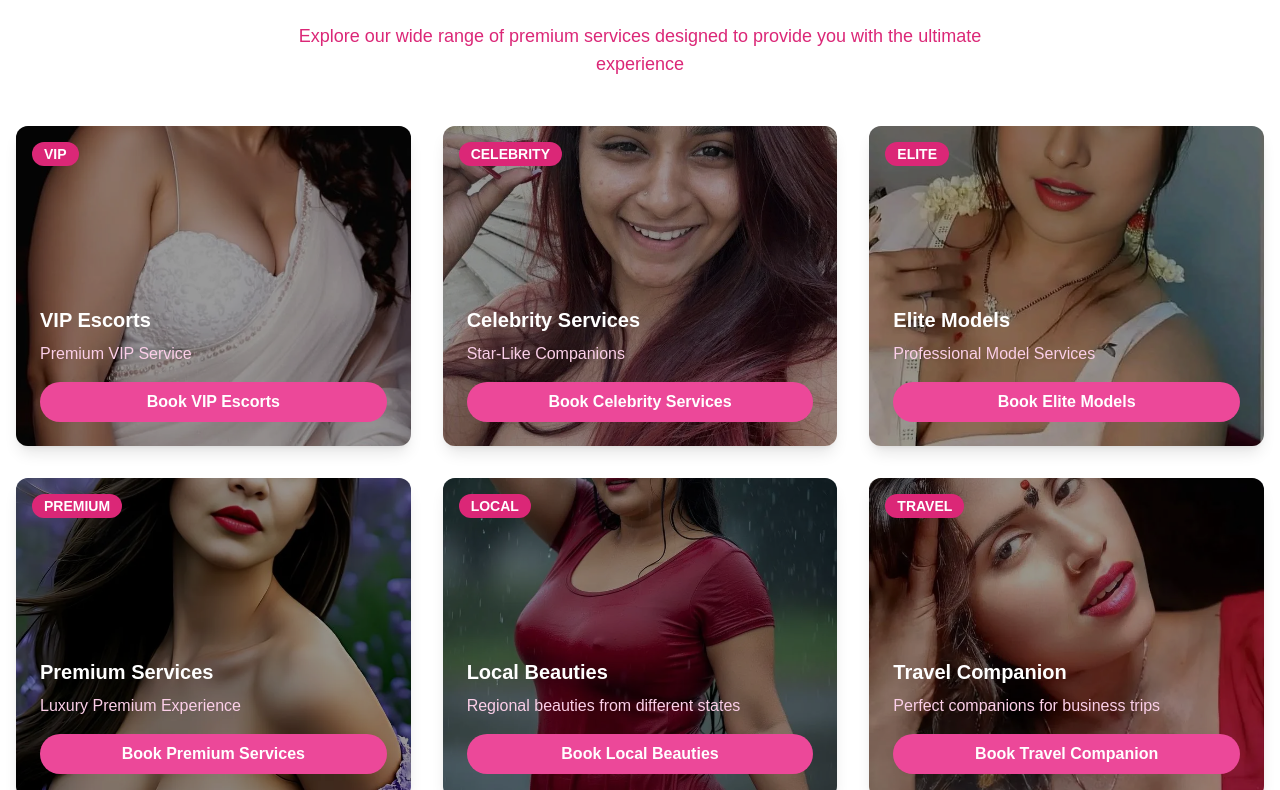
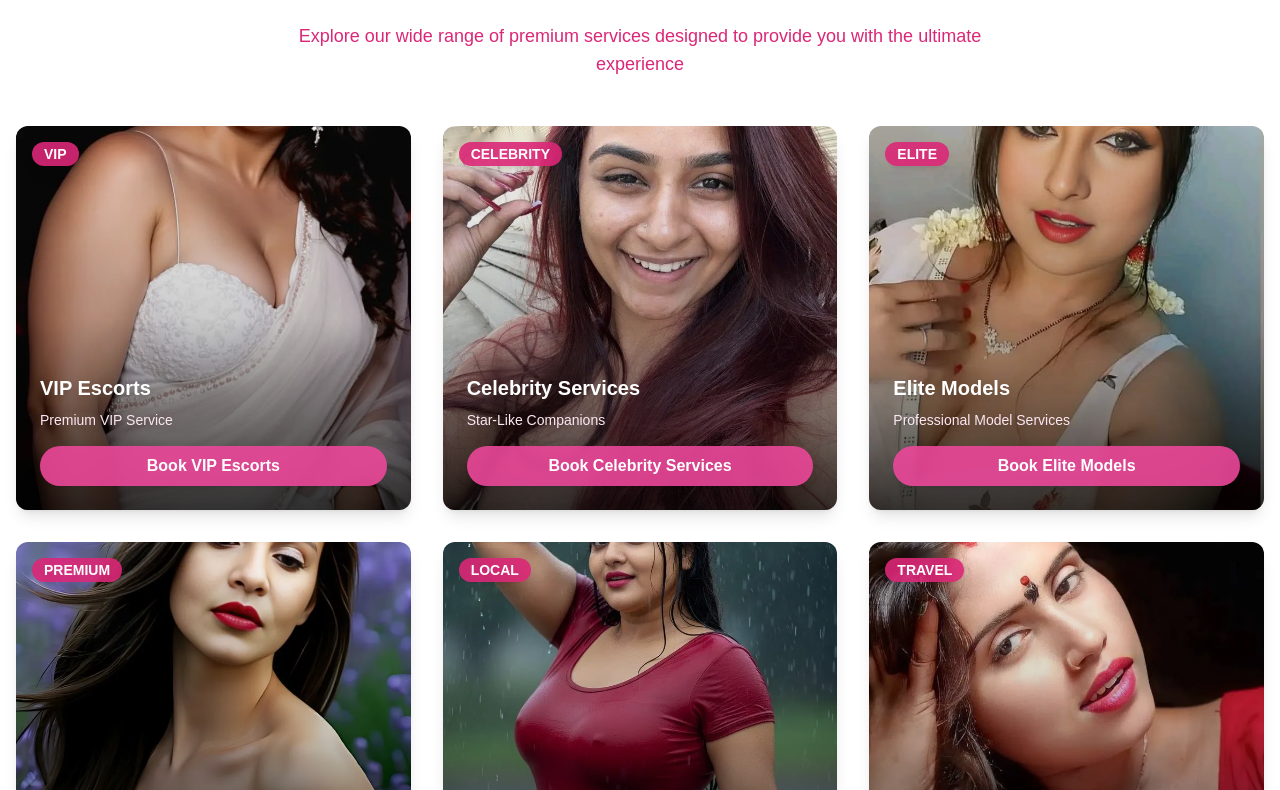
Before and after one commit to anshmydigitalcrown-ui/ranchi, a Next.js app: page / in a window 1280 px wide. Shown: the part 1010-1800 px from the top of the page. Built offline with nearby package versions, Linux system fonts and the light colour scheme.

Commit message:
Fix service section images - implement full-size display with error handling and improved styling

```diff
--- a/src/components/ServicesSection.tsx
+++ b/src/components/ServicesSection.tsx
@@ -1,7 +1,13 @@
 import Image from 'next/image';
 import Link from 'next/link';
+import { useState } from 'react';
 
 export default function ServicesSection() {
+  const [imageErrors, setImageErrors] = useState<{[key: number]: boolean}>({});
+
+  const handleImageError = (serviceId: number) => {
+    setImageErrors(prev => ({...prev, [serviceId]: true}));
+  };
   const services = [
     {
       id: 1,
@@ -91,38 +97,49 @@ export default function ServicesSection() {
 
         <div className="grid grid-cols-1 md:grid-cols-2 lg:grid-cols-3 gap-8">
           {services.map((service) => (
-            <div key={service.id} className="group relative overflow-hidden rounded-xl shadow-lg hover:shadow-xl transition-all duration-300 transform hover:-translate-y-2">
-              <div className="relative h-80">
+            <div key={service.id} className="group relative overflow-hidden rounded-xl shadow-lg hover:shadow-xl transition-all duration-300 transform hover:-translate-y-2 bg-white">
+              <div className="relative h-96 w-full">
                 {/* Service Image */}
+                {!imageErrors[service.id] ? (
                   <Image
                     src={service.image}
                     alt={service.title}
                     fill
-                  className="object-cover"
+                    className="object-cover w-full h-full"
                     sizes="(max-width: 768px) 100vw, (max-width: 1200px) 50vw, 33vw"
+                    priority={service.id <= 3}
+                    onError={() => handleImageError(service.id)}
                   />
+                ) : (
+                  <div className="w-full h-full bg-gradient-to-br from-pink-200 via-pink-300 to-pink-400 flex items-center justify-center">
+                    <div className="text-center text-pink-800">
+                      <div className="text-4xl mb-2">🖼️</div>
+                      <p className="text-sm font-semibold">{service.title}</p>
+                    </div>
+                  </div>
+                )}
 
                 {/* Category Badge */}
-                <div className="absolute top-4 left-4 z-10">
-                  <span className="bg-pink-600 text-white px-3 py-1 rounded-full text-sm font-bold">
+                <div className="absolute top-4 left-4 z-20">
+                  <span className="bg-pink-600/90 backdrop-blur-sm text-white px-3 py-1 rounded-full text-sm font-bold shadow-lg">
                     {service.category}
                   </span>
                 </div>
 
                 {/* Content Overlay */}
-                <div className="absolute inset-0 bg-black bg-opacity-40 flex flex-col justify-end p-6 text-white">
-                  <h3 className="text-xl font-bold mb-2">{service.title}</h3>
-                  <p className="text-pink-200 mb-4">{service.subtitle}</p>
+                <div className="absolute inset-0 bg-gradient-to-t from-black/80 via-black/20 to-transparent flex flex-col justify-end p-6 text-white z-10">
+                  <h3 className="text-xl font-bold mb-2 drop-shadow-lg">{service.title}</h3>
+                  <p className="text-pink-100 mb-4 text-sm drop-shadow-md">{service.subtitle}</p>
                   <Link
                     href={service.link}
-                    className="bg-pink-500 hover:bg-pink-600 text-white px-6 py-2 rounded-full text-center font-semibold transition-colors w-full"
+                    className="bg-pink-500/90 hover:bg-pink-600 backdrop-blur-sm text-white px-6 py-2 rounded-full text-center font-semibold transition-all duration-200 w-full shadow-lg hover:shadow-xl"
                   >
                     Book {service.title}
                   </Link>
                 </div>
 
                 {/* Hover Effect */}
-                <div className="absolute inset-0 bg-pink-500 bg-opacity-0 group-hover:bg-opacity-20 transition-all duration-300"></div>
+                <div className="absolute inset-0 bg-pink-500/0 group-hover:bg-pink-500/10 transition-all duration-300 z-5"></div>
               </div>
             </div>
           ))}
```
Lines whose indentation alone changed are shown as unchanged.
